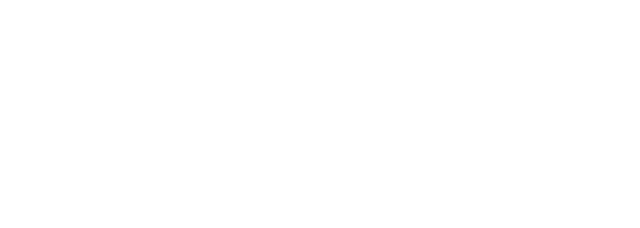
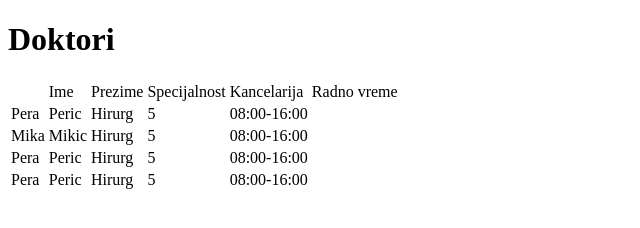
Before and after one commit to fed-ftn/fed-38-tim6, a plain HTML site: page index.html in a window 1280 px wide. Shown: the whole page, without its empty margins (0-640 px from the left). Drawn offline with Linux system fonts and the light colour scheme.

Commit message:
Izmenjen index

```diff
--- a/index.html
+++ b/index.html
@@ -7,6 +7,44 @@
     <title>Doktori</title>
 </head>
 <body>
+    <h1>Doktori</h1>
+    <table>
+        <th>
+            <td>Ime</td>
+            <td>Prezime</td>
+            <td>Specijalnost</td>
+            <td>Kancelarija</td>
+            <td>Radno vreme</td>
 
+        </th>
+            <tr>
+                <td>Pera</td>
+                <td>Peric</td>
+                <td>Hirurg</td>
+                <td>5</td>
+                <td>08:00-16:00</td>
+            </tr>
+            <tr>
+                <td>Mika</td>
+                <td>Mikic</td>
+                <td>Hirurg</td>
+                <td>5</td>
+                <td>08:00-16:00</td>
+            </tr>
+            <tr>
+                <td>Pera</td>
+                <td>Peric</td>
+                <td>Hirurg</td>
+                <td>5</td>
+                <td>08:00-16:00</td>
+            </tr>
+            <tr>
+                <td>Pera</td>
+                <td>Peric</td>
+                <td>Hirurg</td>
+                <td>5</td>
+                <td>08:00-16:00</td>
+            </tr>
+    </table>
 </body>
 </html>
```
